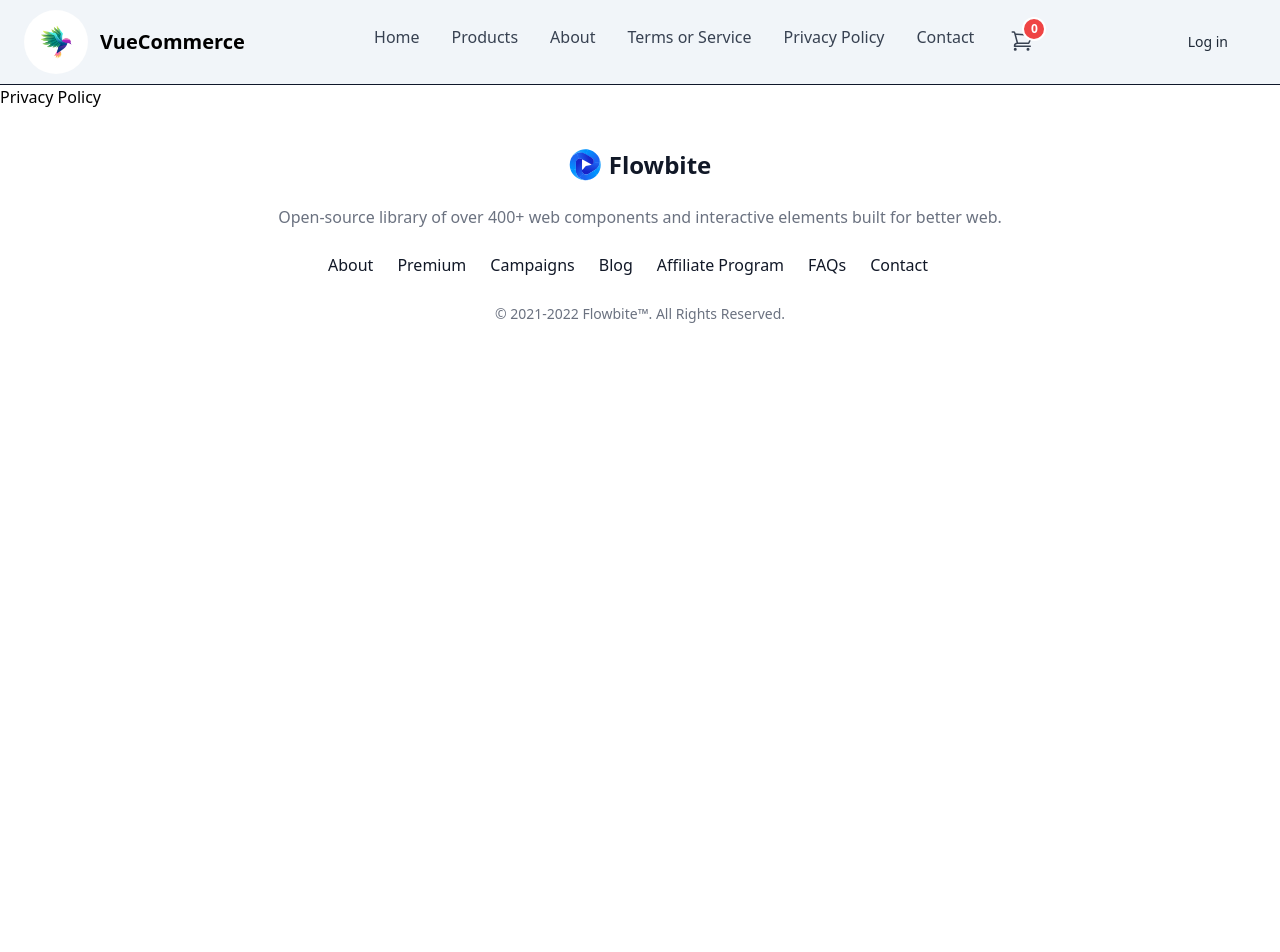
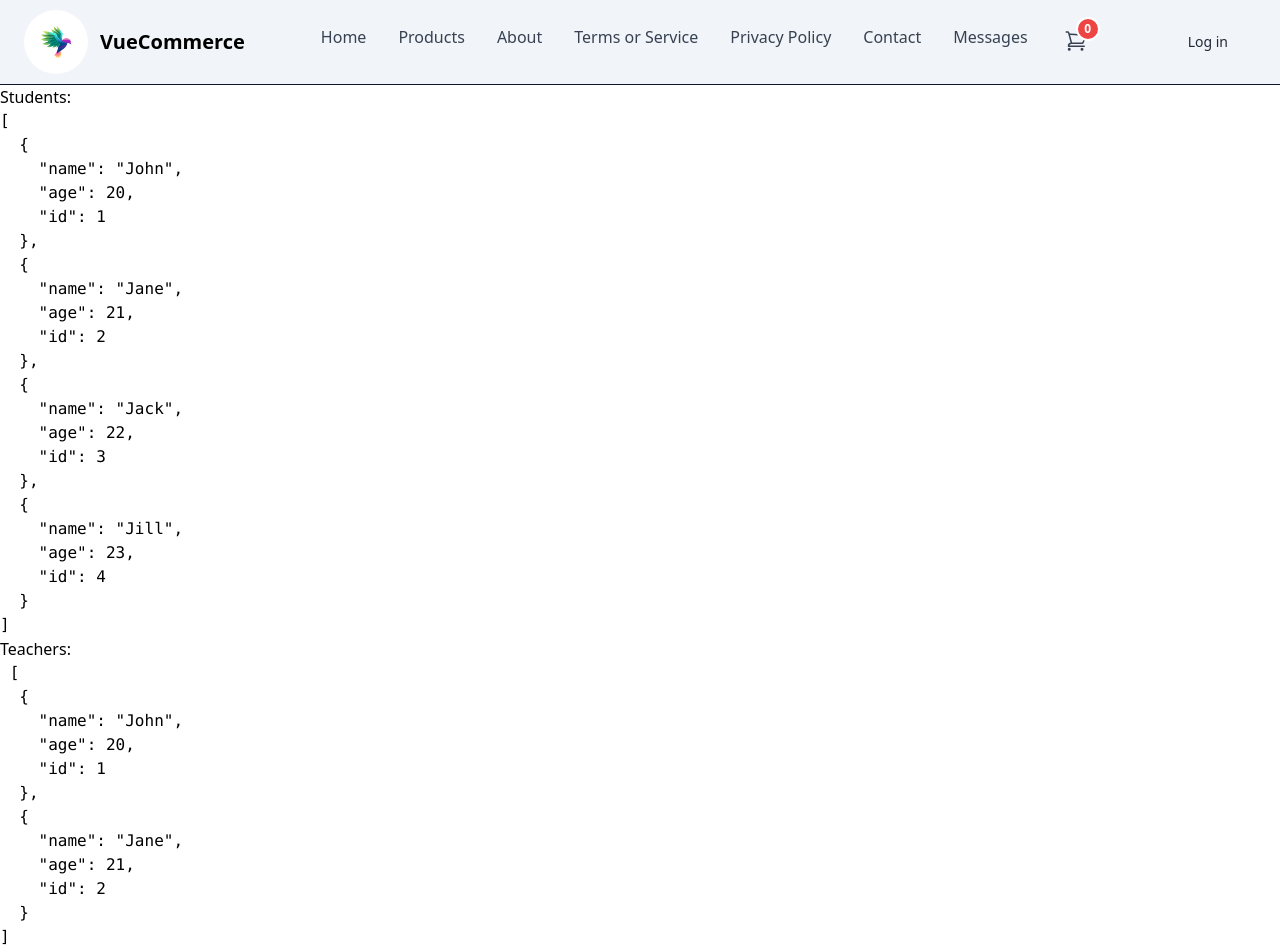
Before and after one commit to LearnWithMehediJaman/vue-commerce, a Vue app: page /privacy-policy in a window 1280 px wide. Shown: the top 952 px of the page. Before the commit the page ends 800 px from the top, so only its background shows below. Built offline with nearby package versions, Linux system fonts and the light colour scheme.

Commit message:
- Module Management

```diff
--- a/src/components/Header.vue
+++ b/src/components/Header.vue
@@ -69,6 +69,13 @@
                                 Contact
                             </router-link>
                         </li>
+
+                        <li>
+                            <router-link to="/messages"
+                                class="block py-2 pr-4 pl-3 text-gray-700 border-b border-gray-100 hover:bg-gray-50 lg:hover:bg-transparent lg:border-0 lg:hover:text-primary-700 lg:p-0 dark:text-gray-400 lg:dark:hover:text-white dark:hover:bg-gray-700 dark:hover:text-white lg:dark:hover:bg-transparent dark:border-gray-700">
+                                Messages
+                            </router-link>
+                        </li>
                         <li>
                             <router-link to="/cart">
 
--- /dev/null
+++ b/src/data/list.js
@@ -0,0 +1,37 @@
+const studentList = [
+    {
+        name: "John",
+        age: 20,
+        id: 1
+    },
+    {
+        name: "Jane",
+        age: 21,
+        id: 2
+    },
+    {
+        name: "Jack",
+        age: 22,
+        id: 3
+    },
+    {
+        name: "Jill",
+        age: 23,
+        id: 4
+    }
+];
+
+const teacherList = [
+    {
+        name: "John",
+        age: 20,
+        id: 1
+    },
+    {
+        name: "Jane",
+        age: 21,
+        id: 2
+    }
+];
+
+export { studentList, teacherList }
--- /dev/null
+++ b/src/data/messages.js
@@ -0,0 +1,10 @@
+import { reactive } from 'vue';
+
+const messages = reactive({
+    list: [],
+    add(message) {
+        messages.list.push(message);
+    }
+});
+
+export { messages }
--- a/src/router/index.js
+++ b/src/router/index.js
@@ -8,6 +8,7 @@
 import Login from '@/views/Login.vue';
 import Register from '@/views/Register.vue';
 import Cart from '@/views/Cart.vue';
+import Messages from '@/views/Messages.vue';
 
 const router = createRouter({
   history: createWebHistory(import.meta.env.BASE_URL),
@@ -61,6 +62,11 @@
       path: '/cart',
       name: 'cart',
       component: Cart
+    },
+    {
+      path: '/messages',
+      name: 'messages',
+      component: Messages
     }
   ]
 })
--- a/src/views/About.vue
+++ b/src/views/About.vue
@@ -1,12 +1,15 @@
 <script setup>
 import { inject } from 'vue';
+
+import  { studentList, teacherList } from '@/data/list';
 
 const person = inject('person');
 
 </script>
 
 <template>
-  {{ person }}
+  Students: <pre>{{ studentList }}</pre>
+  TEachers:<pre> {{ teacherList }}</pre>
   <section class="bg-white dark:bg-gray-900">
     <div class="py-8 px-4 mx-auto max-w-screen-xl text-center lg:py-16 lg:px-6">
       <div class="mx-auto mb-8 max-w-screen-sm lg:mb-16">
@@ -378,4 +381,4 @@
       </div>
     </div>
   </section>
-</template>
+</template>@/data/list
--- a/src/views/Contact.vue
+++ b/src/views/Contact.vue
@@ -1,4 +1,23 @@
-<script setup></script>
+<script setup>
+import { messages } from '@/data/messages.js';
+import { reactive } from 'vue';
+
+const message = reactive({
+    subject: '',
+    email: '',
+    message: '',
+});
+
+function sendMessage() {
+    messages.add(message);
+    alert('Message Sent Successfully !');
+
+    message.subject = '';
+    message.email = '';
+    message.message = '';
+}
+
+</script>
 <template>
     <section class="bg-white dark:bg-gray-900">
         <div class="py-8 lg:py-16 px-4 mx-auto max-w-screen-md">
@@ -12,7 +31,7 @@
                     <label for="email" class="block mb-2 text-sm font-medium text-gray-900 dark:text-gray-300">Your email
 
                     </label>
-                    <input type="email" id="email"
+                    <input v-model="message.email" type="email" id="email"
                         class="shadow-sm bg-gray-50 border border-gray-300 text-gray-900 text-sm rounded-lg focus:ring-primary-500 focus:border-primary-500 block w-full p-2.5 dark:bg-gray-700 dark:border-gray-600 dark:placeholder-gray-400 dark:text-white dark:focus:ring-primary-500 dark:focus:border-primary-500 dark:shadow-sm-light"
                         placeholder="name@flowbite.com" required>
                 </div>
@@ -21,7 +40,7 @@
                     <label for="subject" class="block mb-2 text-sm font-medium text-gray-900 dark:text-gray-300">Subject
 
                     </label>
-                    <input type="text" id="subject"
+                    <input v-model="message.subject" type="text" id="subject"
                         class="block p-3 w-full text-sm text-gray-900 bg-gray-50 rounded-lg border border-gray-300 shadow-sm focus:ring-primary-500 focus:border-primary-500 dark:bg-gray-700 dark:border-gray-600 dark:placeholder-gray-400 dark:text-white dark:focus:ring-primary-500 dark:focus:border-primary-500 dark:shadow-sm-light"
                         placeholder="Let us know how we can help you" required>
                 </div>
@@ -31,12 +50,12 @@
                         message
 
                     </label>
-                    <textarea id="message" rows="6"
+                    <textarea v-model="message.message" id="message" rows="6"
                         class="block p-2.5 w-full text-sm text-gray-900 bg-gray-50 rounded-lg shadow-sm border border-gray-300 focus:ring-primary-500 focus:border-primary-500 dark:bg-gray-700 dark:border-gray-600 dark:placeholder-gray-400 dark:text-white dark:focus:ring-primary-500 dark:focus:border-primary-500"
                         placeholder="Leave a comment..."></textarea>
                 </div>
-                <button type="submit"
-                    class="py-3 px-5 text-sm font-medium text-center text-white rounded-lg bg-primary-700 sm:w-fit hover:bg-primary-800 focus:ring-4 focus:outline-none focus:ring-primary-300 dark:bg-primary-600 dark:hover:bg-primary-700 dark:focus:ring-primary-800">Send
+                <button @click.prevent="sendMessage()" type="submit"
+                    class="py-3 px-5 text-sm font-medium text-center bg-blue-700 text-white rounded-lg bg-primary-700 sm:w-fit hover:bg-primary-800 focus:ring-4 focus:outline-none focus:ring-primary-300 dark:bg-primary-600 dark:hover:bg-primary-700 dark:focus:ring-primary-800">Send
                     message</button>
             </form>
         </div>
--- /dev/null
+++ b/src/views/Messages.vue
@@ -0,0 +1,12 @@
+<script setup>
+import { messages } from '@/data/messages.js';
+
+</script>
+<template>
+    <h1>
+        Messages
+    </h1>
+    <pre>
+        {{ messages.list }}
+    </pre>
+</template>
--- a/src/views/PrivacyPolicy.vue
+++ b/src/views/PrivacyPolicy.vue
@@ -1,5 +1,9 @@
-<script setup></script>
+<script setup>
+import { studentList, teacherList } from '@/data/list';
+</script>
 <template>
+    Students: <pre>{{ studentList }}</pre>
+   Teachers: <pre> {{ teacherList }}</pre>
     <h1>
         Privacy Policy
     </h1>
```
